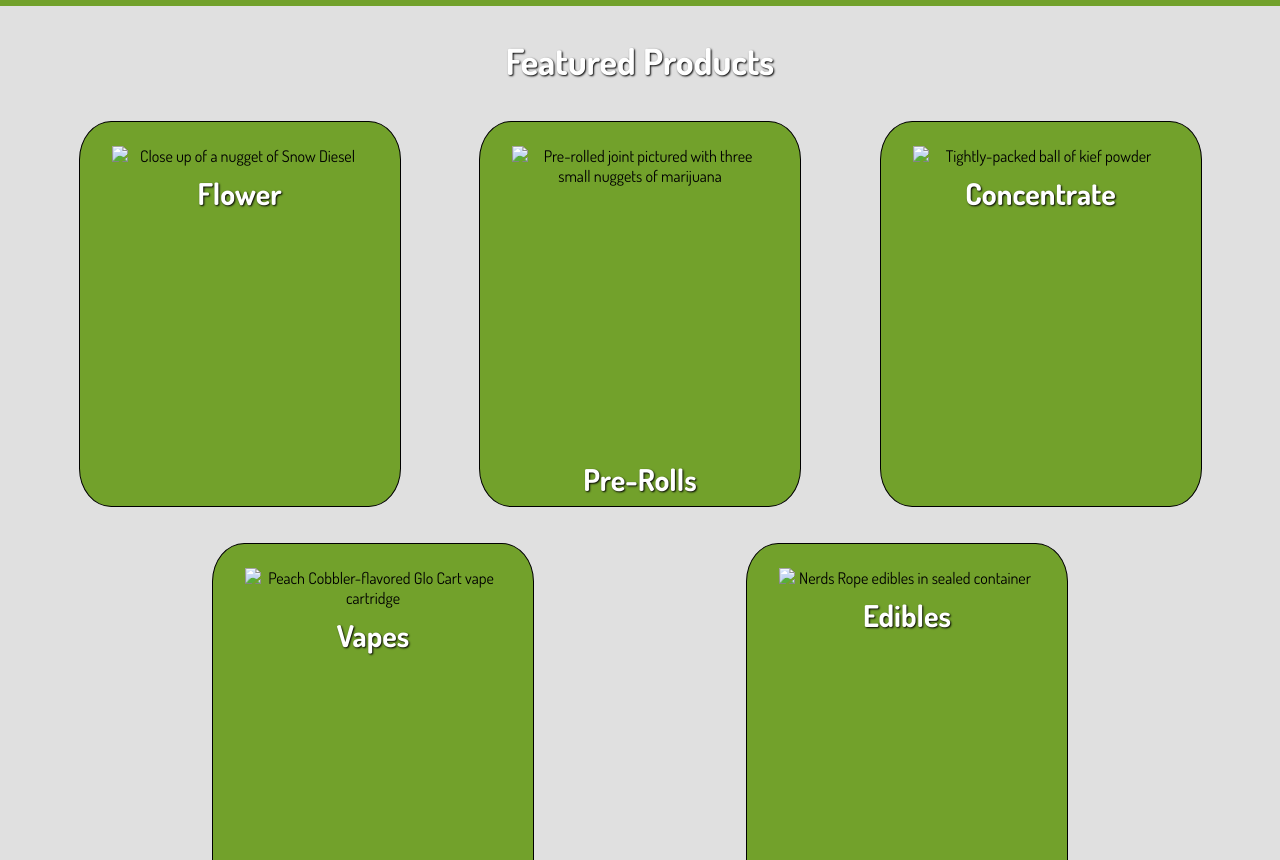
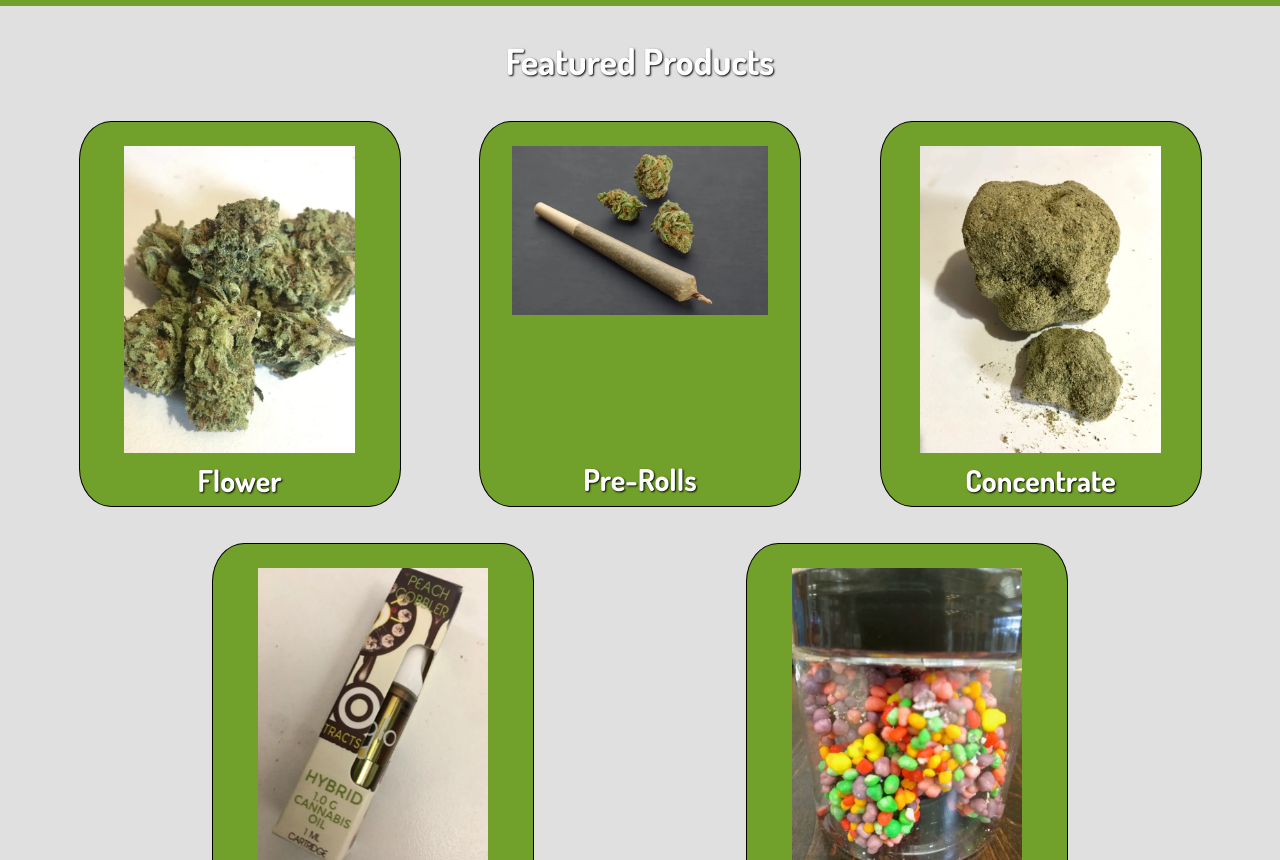
Before and after one commit to souLoup/stickeys-website-redesign, a plain HTML site: page index.html in a window 1280 px wide. Shown: the part 1940-2800 px from the top of the page. Drawn offline with Linux system fonts and the light colour scheme; files whose address does not match are found by name.

Commit message:
Update index.html
Still trying to fix paths.

```diff
--- a/index.html
+++ b/index.html
@@ -25,8 +25,8 @@
                 </ul>
                 <div class="rightnav">
                     <a href="#">(607)-375-7202 <br> (315)-272-4290</a>
-                    <a href="#"><img src="/../../Resources/cartnav_icon.svg"></a>
-                    <a href="#"><img src="/../../Resources/usernav_icon.svg"></a>
+                    <a href="#"><img src="stickeys-flexbox-biz-site/Resources/cartnav_icon.svg"></a>
+                    <a href="#"><img src="stickeys-flexbox-biz-site/Resources/usernav_icon.svg"></a>
                 </div>
             </nav>
         </header>
@@ -73,23 +73,23 @@
         <section id="products-container">
                 <h2>Featured Products</h2>
                 <div class="product-box">
-                    <img src="/../../Resources/images/snowdiesel_prod.webp" alt="Close up of a nugget of Snow Diesel">
+                    <img src="stickeys-flexbox-biz-site/Resources/images/snowdiesel_prod.webp" alt="Close up of a nugget of Snow Diesel">
                     <h3>Flower</h3>
                 </div>
                 <div class="product-box pre-roll">
-                    <img src="/../../Resources/images/preroll_prod.webp" alt="Pre-rolled joint pictured with three small nuggets of marijuana">
+                    <img src="stickeys-flexbox-biz-site/Resources/images/preroll_prod.webp" alt="Pre-rolled joint pictured with three small nuggets of marijuana">
                     <h3>Pre-Rolls</h3>
                 </div>
                 <div class="product-box">
-                    <img src="/../../Resources/images/kief_prod.webp" alt="Tightly-packed ball of kief powder">
+                    <img src="stickeys-flexbox-biz-site/Resources/images/kief_prod.webp" alt="Tightly-packed ball of kief powder">
                     <h3>Concentrate</h3>
                 </div>
                 <div class="product-box">
-                    <img src="/../../Resources/images/glocart_prod.webp" alt="Peach Cobbler-flavored Glo Cart vape cartridge">
+                    <img src="stickeys-flexbox-biz-site/Resources/images/glocart_prod.webp" alt="Peach Cobbler-flavored Glo Cart vape cartridge">
                     <h3>Vapes</h3>
                 </div>
                 <div class="product-box">
-                    <img src="/../../Resources/images/nerdsrope_prod.webp" alt="Nerds Rope edibles in sealed container">
+                    <img src="stickeys-flexbox-biz-site/Resources/images/nerdsrope_prod.webp" alt="Nerds Rope edibles in sealed container">
                     <h3>Edibles</h3>
                 </div>
         </section>
```
